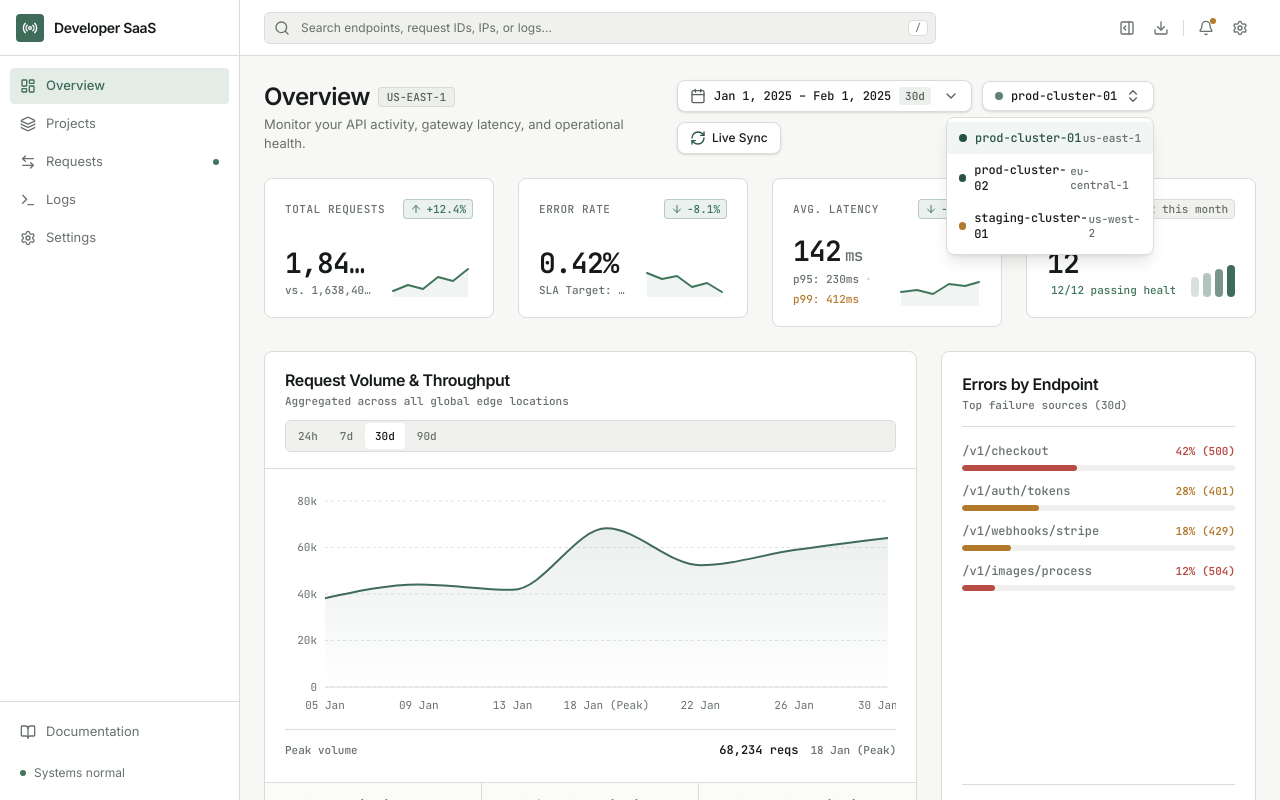
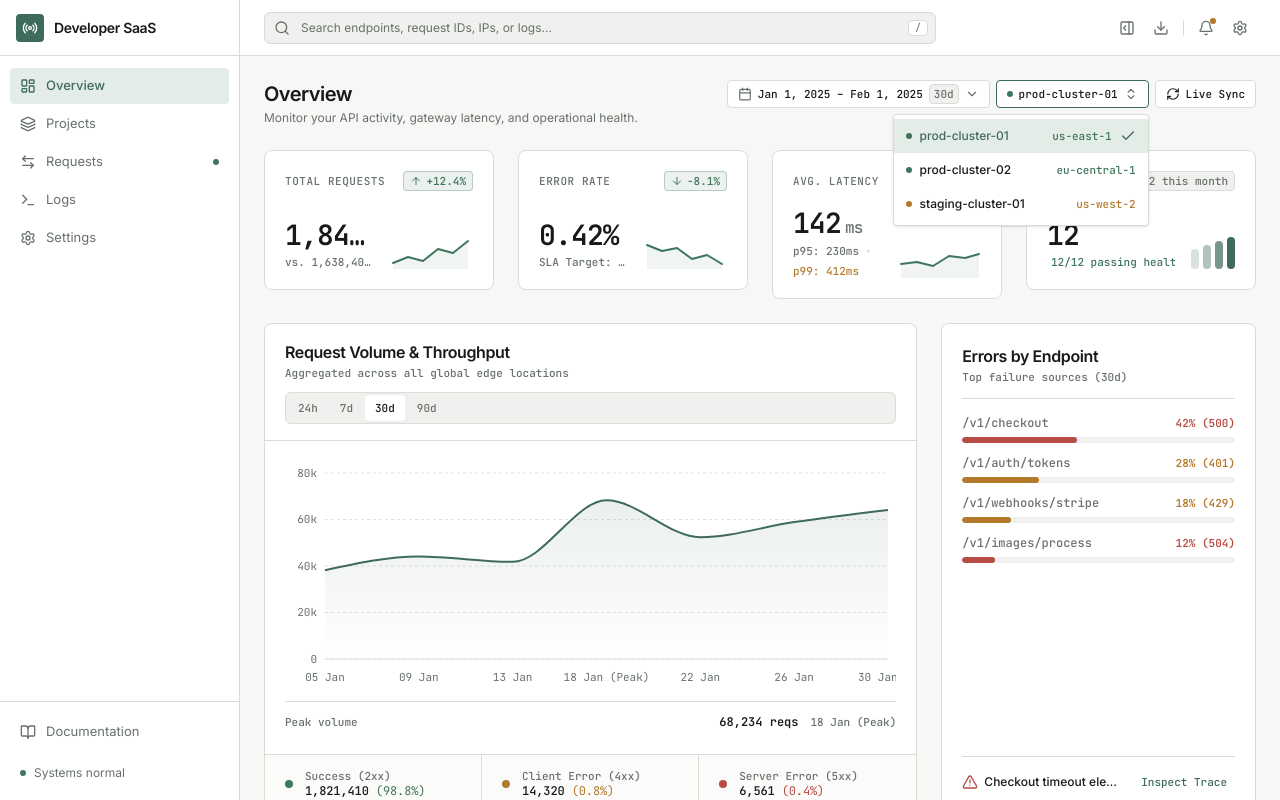
Before and after one commit to yafigian3-hue/developer-saas-dashboard, a React (Vite) app: page / in a window 1280 px wide. Both pictures are taken after a click on the button "prod-cluster-01". Shown: the top 800 px of the page. Built offline with nearby package versions, Linux system fonts and the light colour scheme.

Commit message:
refactor: refine page header layout

```diff
--- a/src/components/dashboard/PageHeader.tsx
+++ b/src/components/dashboard/PageHeader.tsx
@@ -1,11 +1,10 @@
-import React, { useState, useRef, useEffect } from "react";
+import React, { useEffect, useRef, useState } from "react";
 import {
   Calendar,
+  Check,
   ChevronDown,
   ChevronsUpDown,
   RefreshCw,
-  Share2,
-  Check,
 } from "lucide-react";
 import { cn } from "../../lib/utils";
 
@@ -18,6 +17,19 @@ export interface PageHeaderProps {
   onToggleLiveSync: () => void;
 }
 
+const dateOptions = [
+  { label: "Today (24h)", range: "24h", display: "Today (Last 24h)" },
+  { label: "Last 7 Days", range: "7d", display: "Jan 24, 2025 – Feb 1, 2025" },
+  { label: "Last 30 Days", range: "30d", display: "Jan 1, 2025 – Feb 1, 2025" },
+  { label: "Last 90 Days", range: "90d", display: "Nov 1, 2024 – Feb 1, 2025" },
+] as const;
+
+const envOptions = [
+  { label: "prod-cluster-01", status: "healthy", region: "us-east-1" },
+  { label: "prod-cluster-02", status: "healthy", region: "eu-central-1" },
+  { label: "staging-cluster-01", status: "degraded", region: "us-west-2" },
+] as const;
+
 export const PageHeader: React.FC<PageHeaderProps> = ({
   dateRange,
   onDateRangeChange,
@@ -28,166 +40,257 @@ export const PageHeader: React.FC<PageHeaderProps> = ({
 }) => {
   const [dateMenuOpen, setDateMenuOpen] = useState(false);
   const [envMenuOpen, setEnvMenuOpen] = useState(false);
+
   const dateRef = useRef<HTMLDivElement>(null);
   const envRef = useRef<HTMLDivElement>(null);
 
-  const dateOptions = [
-    { label: "Today (24h)", range: "24h", display: "Today (Last 24h)" },
-    { label: "Last 7 Days", range: "7d", display: "Jan 24, 2025 – Feb 1, 2025" },
-    { label: "Last 30 Days", range: "30d", display: "Jan 1, 2025 – Feb 1, 2025" },
-    { label: "Last 90 Days", range: "90d", display: "Nov 1, 2024 – Feb 1, 2025" },
-  ];
+  const selectedDate =
+    dateOptions.find((option) => option.range === dateRange) ?? dateOptions[2];
 
-  const envOptions = [
-    { label: "prod-cluster-01", status: "healthy", region: "us-east-1" },
-    { label: "prod-cluster-02", status: "healthy", region: "eu-central-1" },
-    { label: "staging-cluster-01", status: "degraded", region: "us-west-2" },
-  ];
+  const selectedEnvironment =
+    envOptions.find((option) => option.label === environment) ?? envOptions[0];
 
   useEffect(() => {
-    const handleClickOutside = (e: MouseEvent) => {
-      if (dateRef.current && !dateRef.current.contains(e.target as Node)) {
+    if (!dateMenuOpen && !envMenuOpen) return;
+
+    const handlePointerDown = (event: PointerEvent) => {
+      const target = event.target as Node;
+      if (dateRef.current && !dateRef.current.contains(target)) {
         setDateMenuOpen(false);
       }
-      if (envRef.current && !envRef.current.contains(e.target as Node)) {
+      if (envRef.current && !envRef.current.contains(target)) {
         setEnvMenuOpen(false);
       }
     };
-    document.addEventListener("mousedown", handleClickOutside);
-    return () => document.removeEventListener("mousedown", handleClickOutside);
-  }, []);
 
-  const selectedDate = dateOptions.find((d) => d.range === dateRange) || dateOptions[2];
+    const handleKeyDown = (event: KeyboardEvent) => {
+      if (event.key === "Escape") {
+        setDateMenuOpen(false);
+        setEnvMenuOpen(false);
+      }
+    };
+
+    document.addEventListener("pointerdown", handlePointerDown);
+    document.addEventListener("keydown", handleKeyDown);
+    return () => {
+      document.removeEventListener("pointerdown", handlePointerDown);
+      document.removeEventListener("keydown", handleKeyDown);
+    };
+  }, [dateMenuOpen, envMenuOpen]);
+
+  const toggleDateMenu = () => {
+    setDateMenuOpen((open) => !open);
+    setEnvMenuOpen(false);
+  };
+
+  const toggleEnvMenu = () => {
+    setEnvMenuOpen((open) => !open);
+    setDateMenuOpen(false);
+  };
 
   return (
-    <div className="flex flex-col lg:flex-row lg:items-center justify-between gap-4">
-      <div>
-        <div className="flex items-center gap-2">
-          <h1 className="text-[24px] leading-8 font-semibold text-[#181C1A] tracking-tight">
+    <header className="flex flex-wrap items-start justify-between gap-x-4 gap-y-3">
+      {/* Page identity */}
+      <div className="min-w-0 flex-1">
+        <h1 className="text-[20px] font-semibold leading-7 tracking-tight text-text-primary">
           Overview
         </h1>
-          <span className="font-label-sm bg-[#ECEFEB] text-[#58605B] px-2 py-0.5 rounded border border-[#C0C8C3]/50">
-            US-EAST-1
-          </span>
-        </div>
-        <p className="text-[13px] text-[#68716B] mt-0.5">
+        <p className="mt-0.5 truncate text-[12px] leading-4 text-text-secondary">
           Monitor your API activity, gateway latency, and operational health.
         </p>
       </div>
 
-      <div className="flex flex-wrap items-center gap-2.5">
-        {/* Date Selector Dropdown */}
-        <div ref={dateRef} className="relative">
+      {/* Controls */}
+      <div className="flex min-w-0 flex-row flex-wrap items-center gap-1.5">
+        {/* Date selector */}
+        <div ref={dateRef} className="relative min-w-0 max-w-full">
           <button
             type="button"
-            onClick={() => setDateMenuOpen(!dateMenuOpen)}
-            className="flex items-center gap-2 bg-white px-3 py-1.5 rounded-lg border border-[#D9DDD7] shadow-sm text-[#181C1A] hover:bg-[#F7F7F5] transition-colors"
+            aria-haspopup="listbox"
+            aria-expanded={dateMenuOpen}
+            aria-controls="page-header-date-menu"
+            onClick={toggleDateMenu}
+            className={cn(
+              "flex h-7 min-w-0 max-w-full items-center gap-1.5 rounded border border-border-default bg-surface px-2.5 text-text-primary transition-colors duration-150",
+              "hover:bg-surface-muted",
+              "focus-visible:outline-none focus-visible:ring-1 focus-visible:ring-accent",
+              dateMenuOpen && "border-accent",
+            )}
           >
-            <Calendar className="w-4 h-4 text-[#58605B]" />
-            <span className="font-label-md">{selectedDate.display}</span>
-            <span className="font-label-sm text-[#58605B] bg-[#ECEFEB] px-1.5 py-0.5 rounded">
+            <Calendar className="h-3.5 w-3.5 shrink-0 text-text-secondary" />
+            <span className="truncate font-label-sm">
+              {selectedDate.display}
+            </span>
+            <span className="shrink-0 rounded border border-border-default bg-surface-muted px-1 py-0.5 font-label-sm text-text-secondary">
               {selectedDate.range}
             </span>
-            <ChevronDown className="w-4 h-4 text-[#58605B] ml-1" />
+            <ChevronDown
+              className={cn(
+                "h-3.5 w-3.5 shrink-0 text-text-secondary transition-transform duration-150",
+                dateMenuOpen && "rotate-180",
+              )}
+            />
           </button>
 
           {dateMenuOpen && (
-            <div className="absolute right-0 mt-1.5 w-64 bg-white border border-[#D9DDD7] rounded-lg shadow-lg py-1 z-40">
-              {dateOptions.map((opt) => (
+            <div
+              id="page-header-date-menu"
+              role="listbox"
+              aria-label="Date range"
+              className="absolute right-0 z-40 mt-1.5 w-[min(18rem,calc(100vw-2rem))] overflow-hidden rounded border border-border-default bg-surface py-1 shadow-sm"
+            >
+              {dateOptions.map((option) => {
+                const isSelected = option.range === dateRange;
+                return (
                   <button
-                  key={opt.range}
+                    key={option.range}
                     type="button"
+                    role="option"
+                    aria-selected={isSelected}
                     onClick={() => {
-                    onDateRangeChange(opt.range);
+                      onDateRangeChange(option.range);
                       setDateMenuOpen(false);
                     }}
                     className={cn(
-                    "w-full flex items-center justify-between px-3 py-2 text-left text-[12px] hover:bg-[#F0F1EE] transition-colors",
-                    opt.range === dateRange
-                      ? "text-[#265344] font-semibold bg-[#E4ECE8]/50"
-                      : "text-[#181C1A]"
+                      "flex w-full items-center justify-between gap-3 px-3 py-2 text-left transition-colors duration-100 focus-visible:outline-none focus-visible:ring-1 focus-visible:ring-inset focus-visible:ring-accent",
+                      isSelected
+                        ? "bg-accent-soft text-accent"
+                        : "text-text-primary hover:bg-surface-muted",
                     )}
                   >
-                  <div>
-                    <div>{opt.label}</div>
-                    <div className="font-label-sm text-[#68716B] text-[10px]">
-                      {opt.display}
-                    </div>
-                  </div>
-                  {opt.range === dateRange && <Check className="w-4 h-4 text-[#265344]" />}
+                    <span className="min-w-0">
+                      <span className="block truncate text-[12px] font-medium">
+                        {option.label}
+                      </span>
+                      <span className="mt-0.5 block truncate font-label-sm text-text-secondary">
+                        {option.display}
+                      </span>
+                    </span>
+                    {isSelected && (
+                      <Check
+                        className="h-4 w-4 shrink-0 text-accent"
+                        aria-hidden="true"
+                      />
+                    )}
                   </button>
-              ))}
+                );
+              })}
             </div>
           )}
         </div>
 
-        {/* Environment Dropdown */}
-        <div ref={envRef} className="relative">
+        {/* Environment selector */}
+        <div ref={envRef} className="relative min-w-0 max-w-full">
           <button
             type="button"
-            onClick={() => setEnvMenuOpen(!envMenuOpen)}
-            className="flex items-center gap-2 bg-white px-3 py-1.5 rounded-lg border border-[#D9DDD7] shadow-sm text-[#181C1A] hover:bg-[#F7F7F5] transition-colors"
+            aria-haspopup="listbox"
+            aria-expanded={envMenuOpen}
+            aria-controls="page-header-environment-menu"
+            onClick={toggleEnvMenu}
+            className={cn(
+              "flex h-7 min-w-0 max-w-full items-center gap-1.5 rounded border border-border-default bg-surface px-2.5 text-text-primary transition-colors duration-150",
+              "hover:bg-surface-muted",
+              "focus-visible:outline-none focus-visible:ring-1 focus-visible:ring-accent",
+              envMenuOpen && "border-accent",
+            )}
           >
-            <span className="w-2 h-2 rounded-full bg-[#265344] animate-pulse" />
-            <span className="font-label-md text-[#181C1A] font-medium">
-              {environment}
+            <span
+              className={cn(
+                "h-1.5 w-1.5 shrink-0 rounded-full",
+                selectedEnvironment.status === "healthy"
+                  ? "bg-success"
+                  : "bg-warning",
+              )}
+              aria-hidden="true"
+            />
+            <span className="truncate font-label-sm font-medium">
+              {selectedEnvironment.label}
             </span>
-            <ChevronsUpDown className="w-4 h-4 text-[#58605B]" />
+            <ChevronsUpDown className="h-3.5 w-3.5 shrink-0 text-text-secondary" />
           </button>
 
           {envMenuOpen && (
-            <div className="absolute right-0 mt-1.5 w-52 bg-white border border-[#D9DDD7] rounded-lg shadow-lg py-1 z-40">
-              {envOptions.map((env) => (
+            <div
+              id="page-header-environment-menu"
+              role="listbox"
+              aria-label="Environment"
+              className="absolute right-0 z-40 mt-1.5 w-[min(16rem,calc(100vw-2rem))] overflow-hidden rounded border border-border-default bg-surface py-1 shadow-sm"
+            >
+              {envOptions.map((option) => {
+                const isSelected = option.label === environment;
+                const isHealthy = option.status === "healthy";
+                return (
                   <button
-                  key={env.label}
+                    key={option.label}
                     type="button"
+                    role="option"
+                    aria-selected={isSelected}
                     onClick={() => {
-                    onEnvironmentChange(env.label);
+                      onEnvironmentChange(option.label);
                       setEnvMenuOpen(false);
                     }}
                     className={cn(
-                    "w-full flex items-center justify-between px-3 py-2 text-left font-label-md hover:bg-[#F0F1EE] transition-colors",
-                    env.label === environment
-                      ? "text-[#265344] font-semibold bg-[#E4ECE8]/50"
-                      : "text-[#181C1A]"
+                      "flex w-full items-center justify-between gap-3 px-3 py-2 text-left transition-colors duration-100 focus-visible:outline-none focus-visible:ring-1 focus-visible:ring-inset focus-visible:ring-accent",
+                      isSelected
+                        ? "bg-accent-soft text-accent"
+                        : "text-text-primary hover:bg-surface-muted",
                     )}
                   >
-                  <div className="flex items-center gap-2">
+                    <span className="flex min-w-0 items-center gap-2">
                       <span
                         className={cn(
-                        "w-2 h-2 rounded-full",
-                        env.status === "healthy" ? "bg-[#265344]" : "bg-[#B47A2C]"
+                          "h-1.5 w-1.5 shrink-0 rounded-full",
+                          isHealthy ? "bg-success" : "bg-warning",
                         )}
+                        aria-hidden="true"
                       />
-                    <span>{env.label}</span>
-                  </div>
-                  <span className="font-label-sm text-[#68716B]">{env.region}</span>
+                      <span className="truncate text-[12px] font-medium">
+                        {option.label}
+                      </span>
+                    </span>
+                    <span className="flex shrink-0 items-center gap-2">
+                      <span
+                        className={cn(
+                          "font-label-sm",
+                          isHealthy ? "text-success" : "text-warning",
+                        )}
+                      >
+                        {option.region}
+                      </span>
+                      {isSelected && (
+                        <Check
+                          className="h-4 w-4 text-accent"
+                          aria-hidden="true"
+                        />
+                      )}
+                    </span>
                   </button>
-              ))}
+                );
+              })}
             </div>
           )}
         </div>
 
-        {/* Live Sync Button */}
+        {/* Live Sync */}
         <button
           type="button"
           onClick={onToggleLiveSync}
+          aria-pressed={isLiveSyncing}
           className={cn(
-            "flex items-center gap-1.5 px-3 py-1.5 rounded-lg border border-[#D9DDD7] shadow-sm transition-colors text-[12px] font-medium",
+            "flex h-7 shrink-0 items-center justify-center gap-1.5 rounded border px-2.5 font-label-sm font-medium transition-colors duration-150",
+            "focus-visible:outline-none focus-visible:ring-1 focus-visible:ring-accent",
             isLiveSyncing
-              ? "bg-[#EBF3EF] text-[#265344] border-[#C6DFD3]"
-              : "bg-white hover:bg-[#ECEFEB] text-[#181C1A]"
+              ? "border-success/30 bg-success/10 text-success"
+              : "border-border-default bg-surface text-text-primary hover:bg-surface-muted",
           )}
         >
           <RefreshCw
-            className={cn(
-              "w-4 h-4 text-[#265344]",
-              isLiveSyncing && "animate-spin"
-            )}
+            className={cn("h-3.5 w-3.5", isLiveSyncing && "animate-spin")}
+            aria-hidden="true"
           />
           <span>{isLiveSyncing ? "Syncing..." : "Live Sync"}</span>
         </button>
       </div>
-    </div>
+    </header>
   );
 };
```
Lines whose indentation alone changed are shown as unchanged.
